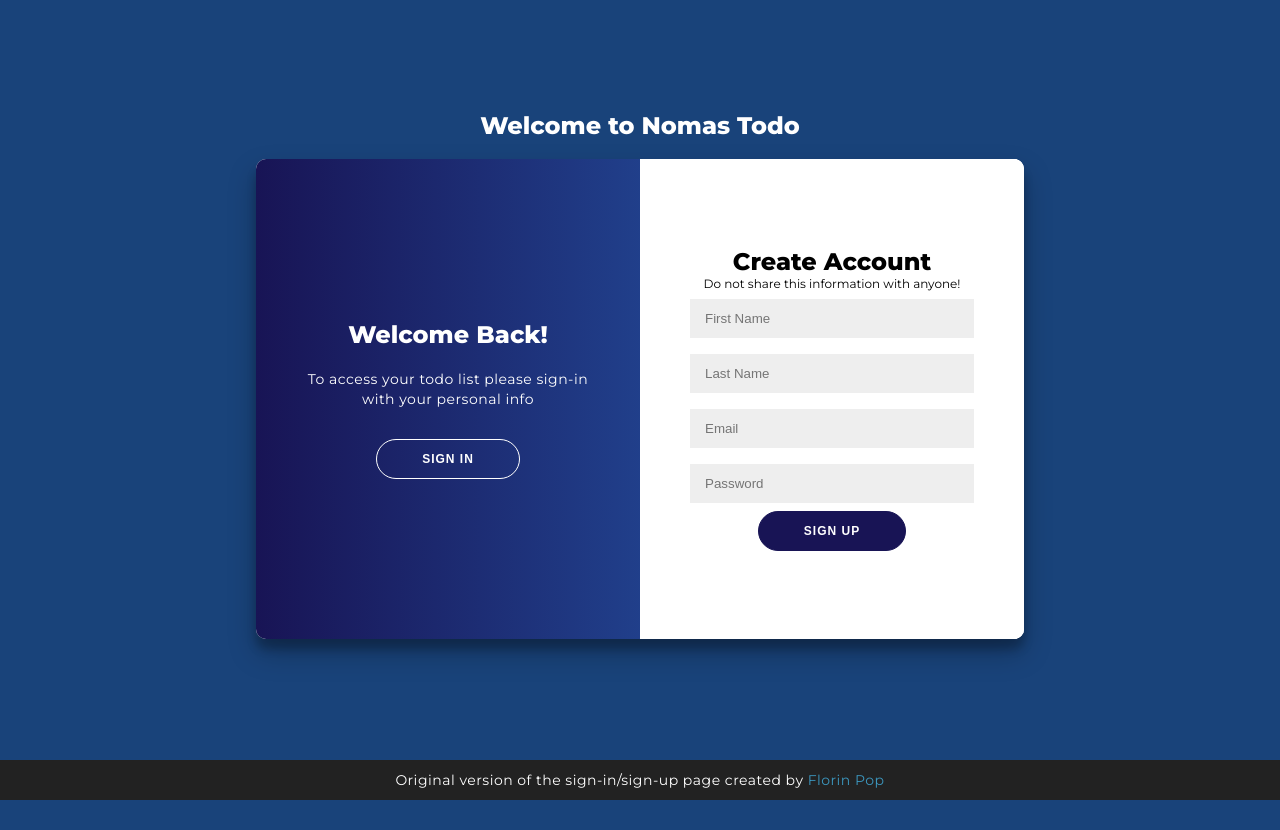
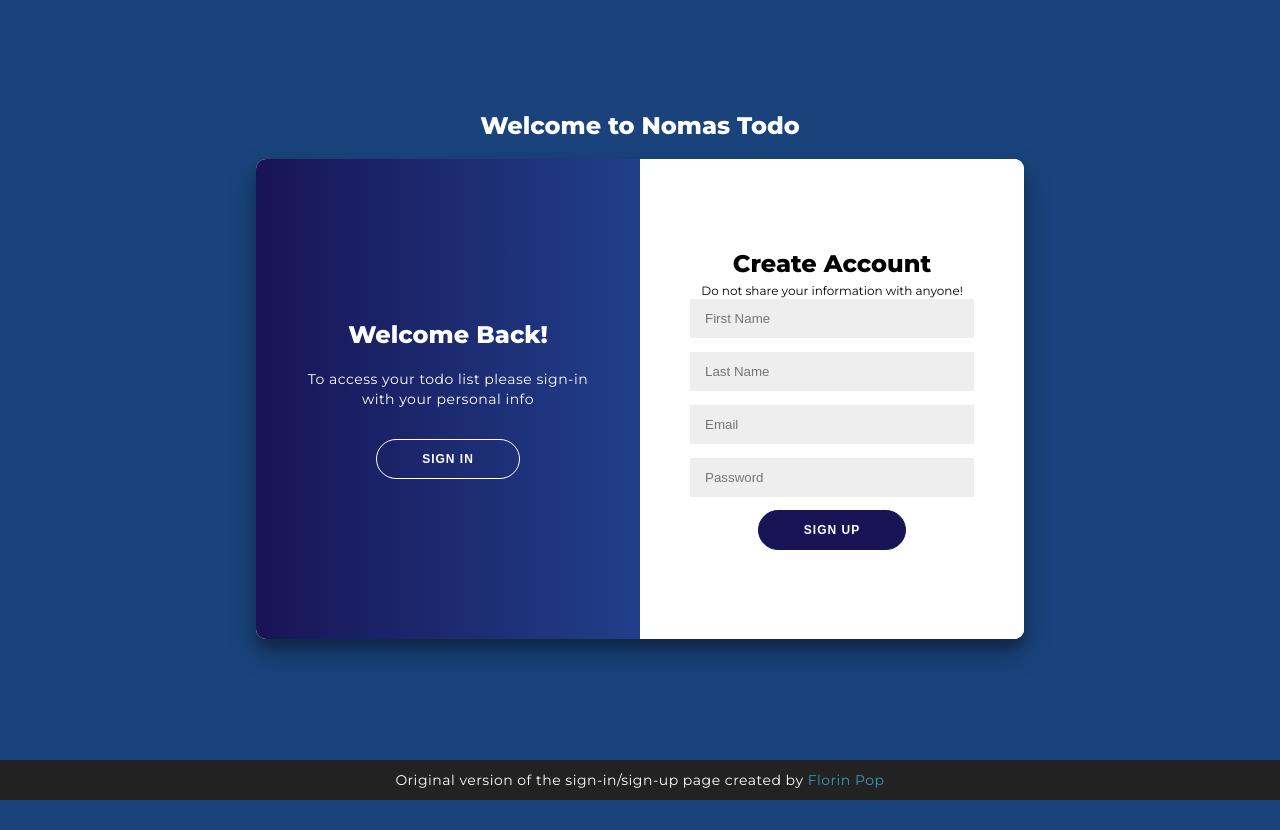
Before and after one commit to Nomas-X/project_3_todo_frontend, a React (Create React App) app: page / in a window 1280 px wide. Both pictures are taken after a click on the button "SIGN UP". Built offline with nearby package versions, Linux system fonts and the light colour scheme; no server answers.

Commit message:
Pushing new changes

```diff
--- a/src/Home.js
+++ b/src/Home.js
@@ -21,9 +21,6 @@ const Home = () => {
 
 	const validator = (e) => {
 		let result = false;
-		let first_name_result = false;
-		let last_name_result = false;
-		let password_result = false;
 
 		if (e.target.name === "first_name_signup") {
 			result = name_pattern.test(e.target.value);
@@ -94,22 +91,28 @@ const Home = () => {
 			<div className={"container"} id="container" ref={panel_mover}>
 				<div className="form-container sign-up-container">
 					<form onSubmit={handleSignup} ref={signup_form}>
-						<h1>Create Account</h1>
-						<span>Do not share this information with anyone!</span>
+						<h1 className="sign">Create Account</h1>
+						<span>Do not share your information with anyone!</span>
 						<input type="text" placeholder="First Name" name="first_name_signup" onChange={validator} ref={first_name_value} value={first_name} required/>
+						<div className="formerror"></div>
 						<input type="text" placeholder="Last Name" name="last_name_signup" onChange={validator} ref={last_name_value} value={last_name} required/>
+						<div className="formerror"></div>
 						<input type="email" placeholder="Email" name="email_signup" onChange={validator} ref={email_value} value={email} required/>
+						<div className="formerror"></div>
 						<input type="password" placeholder="Password" name="password_signup" onChange={validator} ref={password_value} value={password} required/>
+						<div className="formerror"></div>
 						{(!isPending && !isDisabled) && <button>Sign Up</button>}
 						{(isPending || isDisabled) && <button disabled>Sign up</button>}
 					</form>
 				</div>
 				<div className="form-container sign-in-container">
 					<form onSubmit={handleSignin}>
-						<h1>Sign in</h1>
+						<h1 className="sign">Sign in</h1>
 						<span></span>
 						<input type="email" placeholder="Email" name="email_signin" required/>
+						<div className="formerror"></div>
 						<input type="password" placeholder="Password" name="password_signin" required/>
+						<div className="formerror"></div>
 						<a href="forgotpassword">Forgot your password?</a>
 						{!isPending && <button>Signing</button>}
 						{isPending && <button disabled>Signing in</button>}
--- a/src/index.css
+++ b/src/index.css
@@ -22,6 +22,12 @@ body {
 h1 {
 	font-weight: bold;
 	margin: 0;
+}
+
+h1.sign {
+	font-weight: bold;
+	margin: 0;
+	margin-bottom: 5px;
 }
 
 h2 {
@@ -84,7 +90,7 @@ form {
 	align-items: center;
 	justify-content: center;
 	flex-direction: column;
-	padding: 0 50px;
+	padding: 50px;
 	height: 100%;
 	text-align: center;
 }
@@ -93,7 +99,9 @@ input {
 	background-color: #eee;
 	border: none;
 	padding: 12px 15px;
-	margin: 8px 0;
+	margin: 12px 0;
+	margin-top: 1px;
+	margin-bottom: 1px;
 	width: 100%;
 }
 
@@ -375,3 +383,13 @@ ul li.checked {
 .unaccepted_pattern {
 	background-color: #fab8b8;
 }
+
+.formerror {
+	color: red;
+	font-size: 11px;
+	display: inline-block;
+	margin: 3px;
+	padding: 3px;
+	height: 1px;
+	line-height: 0px;
+}
```
